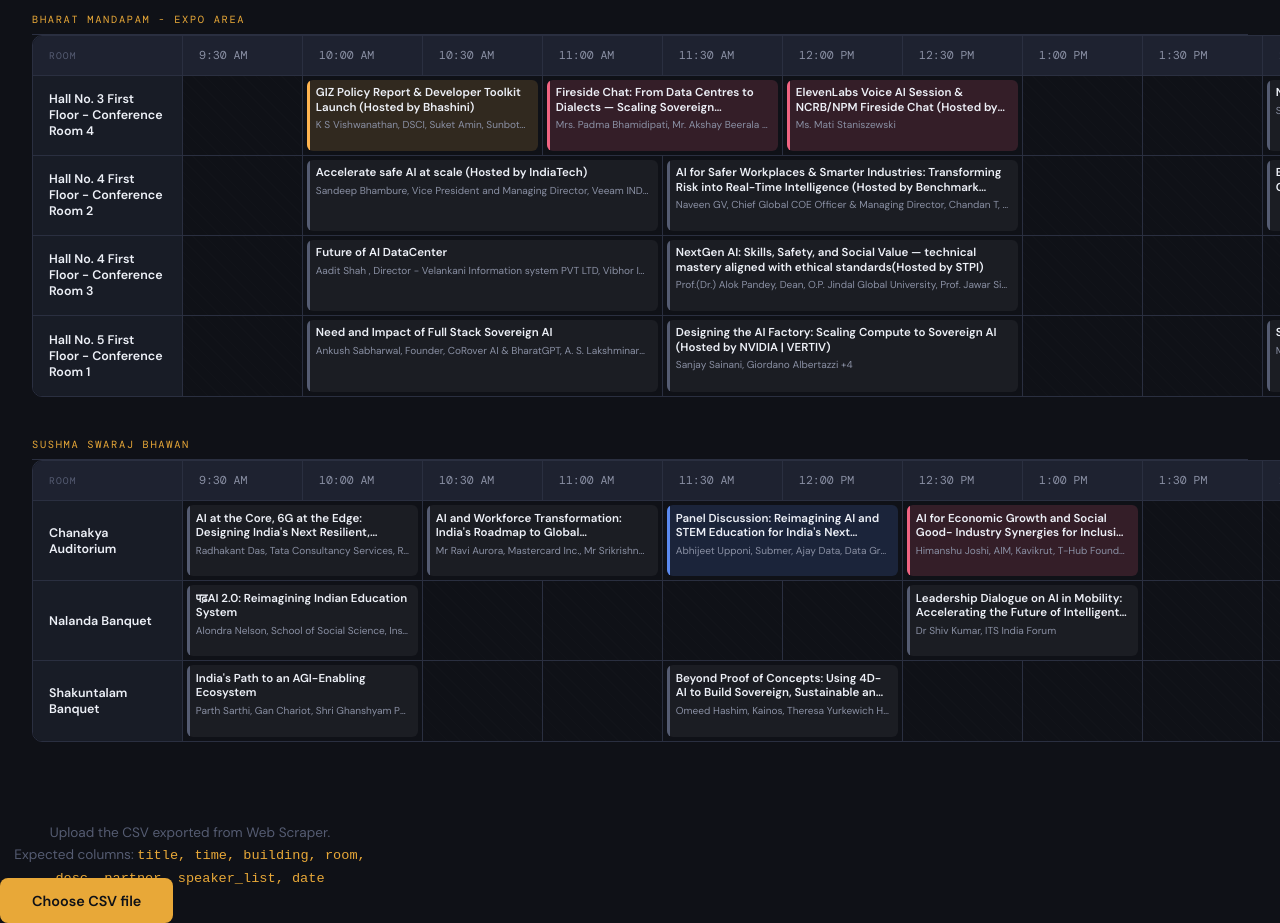
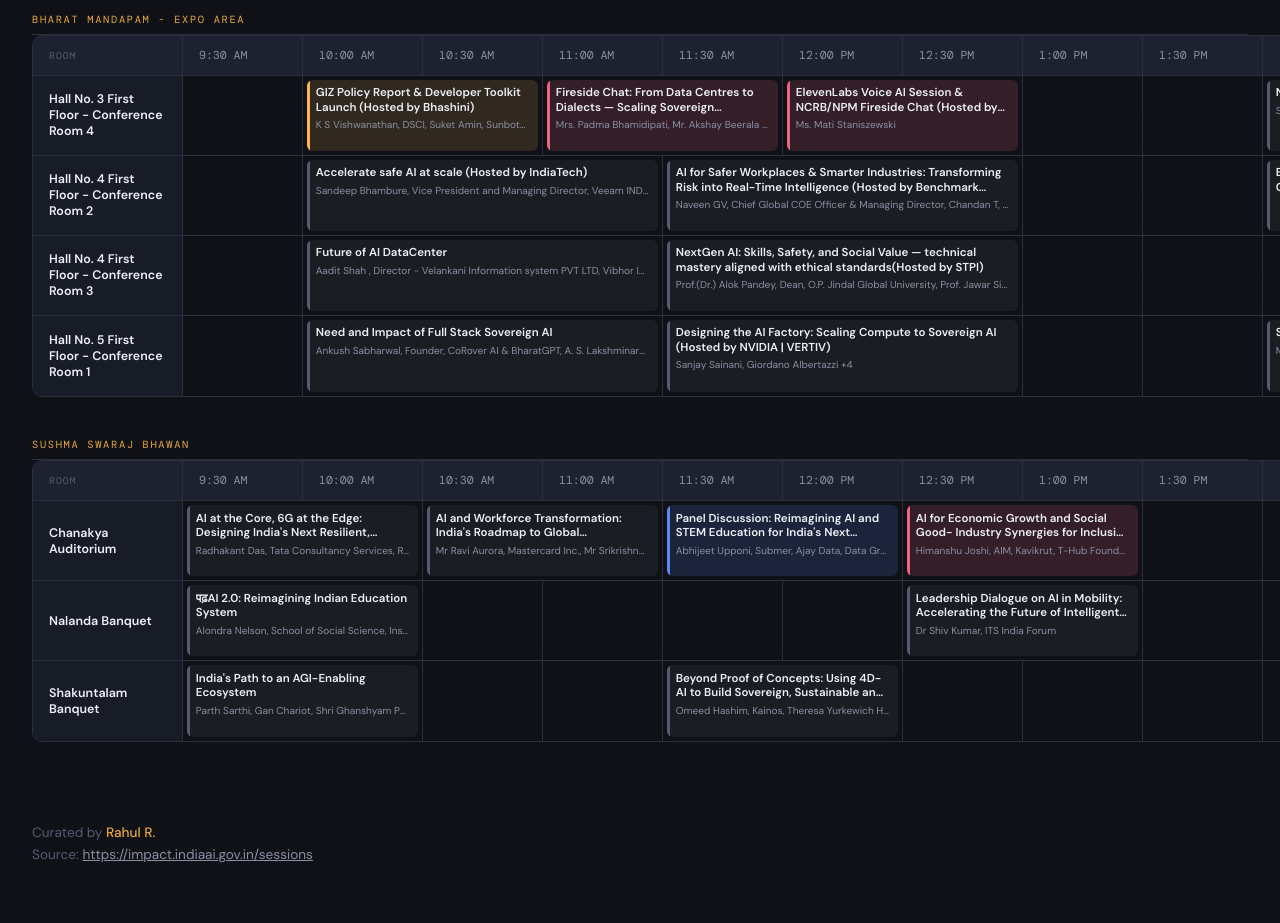
Before and after one commit to helios-exe/summit-schedule, a plain HTML site: page index.html in a window 1280 px wide. Shown: the part 2051-2974 px from the top of the page. After the commit the page ends 2949 px from the top, so only its background shows below. Drawn offline with nearby package versions, Linux system fonts and the light colour scheme.

Commit message:
updated index.html with footer

```diff
--- a/index.html
+++ b/index.html
@@ -501,20 +501,11 @@
   <div id="timetable-container"></div>
 </div>
 
-  <div style="font-size:0.85rem;color:var(--text-muted);text-align:center;max-width:380px;line-height:1.6;">
-    Upload the CSV exported from Web Scraper.<br>
-    Expected columns: <code style="color:var(--accent)">title, time, building, room, desc, partner, speaker_list, date</code>
-  </div>
-  <label style="
-    cursor:pointer;padding:0.85rem 2rem;
-    background:var(--accent);color:#0F1117;
-    border-radius:8px;font-weight:600;font-size:0.9rem;
-    transition:opacity 0.15s;
-  " onmouseover="this.style.opacity=0.85" onmouseout="this.style.opacity=1">
-    Choose CSV file
-    <input type="file" accept=".csv" id="csv-input" style="display:none" />
-  </label>
-  <div id="upload-error" style="color:#F06482;font-size:0.8rem;display:none;"></div>
+<div style="padding: 0 2rem 2rem; text-align: left; font-size: 0.85rem; color: var(--text-muted); font-family: 'DM Sans', sans-serif; line-height: 1.6;">
+  Curated by
+  <a href="https://www.linkedin.com/in/rahul-ratan-iimc/" target="_blank" style="color: var(--accent); text-decoration: none; font-weight: 500;">Rahul R.</a>
+  <br>
+  Source: <a href="https://impact.indiaai.gov.in/sessions" target="_blank" style="color: var(--text-secondary); text-decoration: underline;">https://impact.indiaai.gov.in/sessions</a>
 </div>
 
 <div class="modal-overlay" id="modal-overlay">
```
